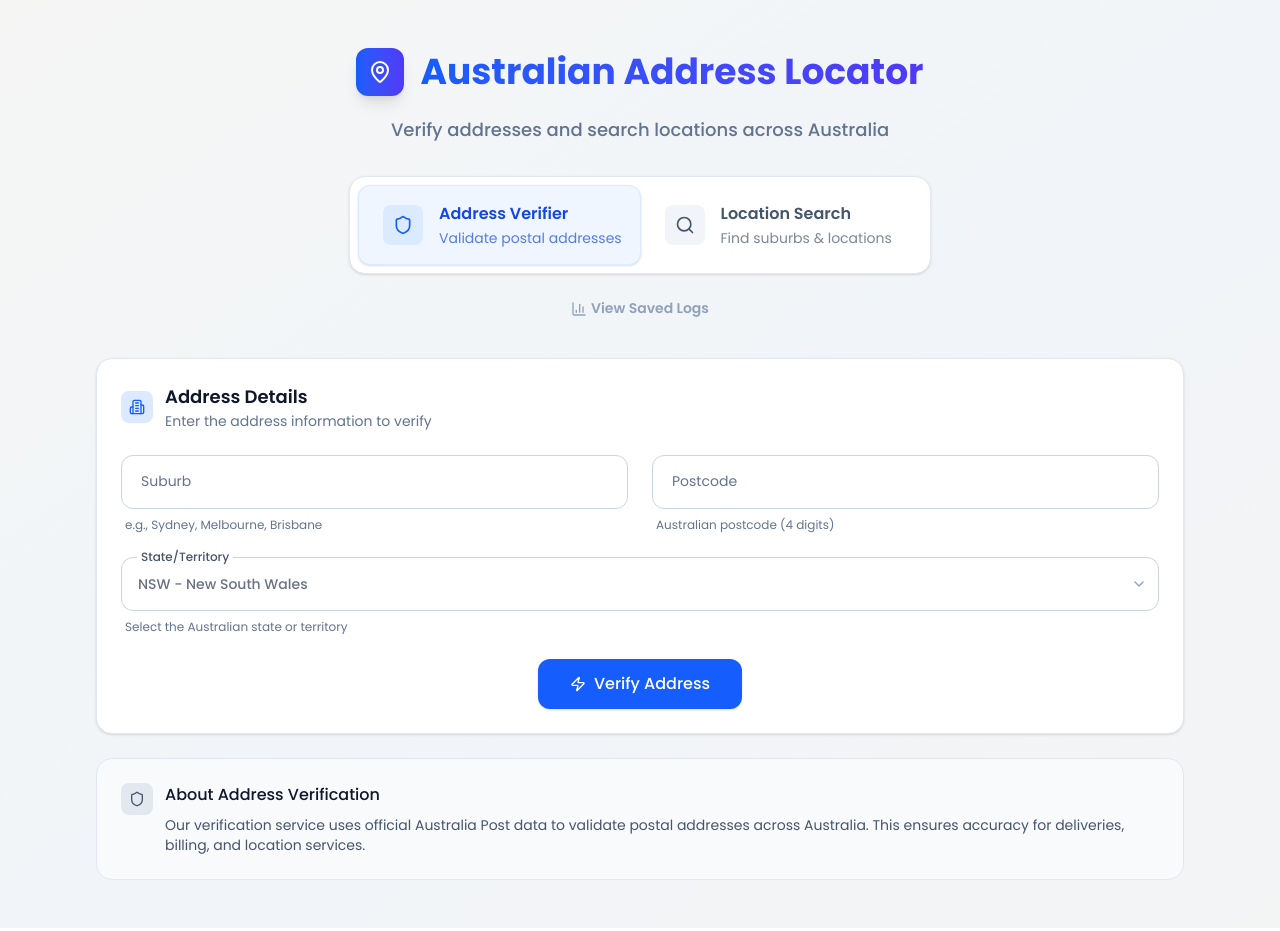
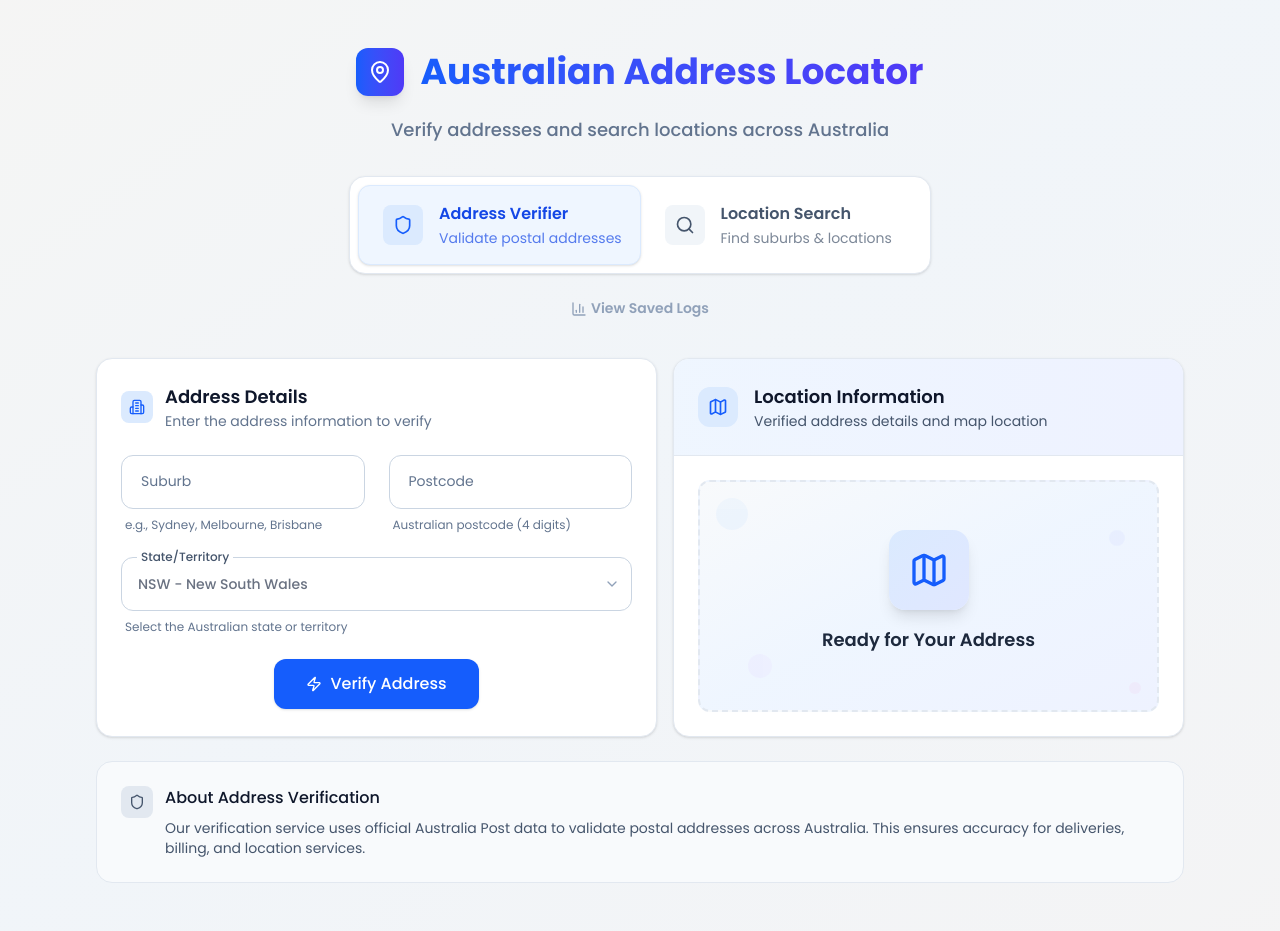
Before and after one commit to xandemon/aus-address-locator, a Next.js app: page / in a window 1280 px wide. Built offline with nearby package versions, Linux system fonts and the light colour scheme.

Commit message:
:star: feat: show validated map alongside form for better UX

```diff
--- a/components/source-tab.tsx
+++ b/components/source-tab.tsx
@@ -159,7 +159,7 @@ export function SourceTab() {
                 onChange={(e) => setSearchQuery(e.target.value)}
                 error={!!searchError}
                 errorMessage={searchError}
-                hint="Try: Melbourne, Sydney CBD, Brisbane"
+                hint="Try: Melbourne, Sydney, Brisbane"
               />
             </div>
             <Button
--- a/components/verifier-tab.tsx
+++ b/components/verifier-tab.tsx
@@ -138,7 +138,8 @@ export function VerifierTab() {
 
   return (
     <div className="space-y-4 sm:space-y-6">
-      <div className="bg-white border border-slate-200 rounded-2xl p-4 sm:p-6 shadow-sm">
+      <div className="flex flex-col lg:flex-row gap-4 h-auto lg:h-[auto]">
+        <div className="bg-white border border-slate-200 rounded-2xl p-4 sm:p-6 shadow-sm flex-1">
           <div className="flex items-center mb-4 sm:mb-6">
             <div className="w-8 h-8 bg-blue-100 rounded-lg flex items-center justify-center mr-3 flex-shrink-0">
               <Building2 className="w-4 h-4 text-blue-600" />
@@ -188,7 +189,7 @@ export function VerifierTab() {
             />
             {verifierData.lastResult && (
               <div
-              className={`border rounded-xl p-4 sm:p-5 ${
+                className={`border rounded-xl p-4 ${
                   verifierData.lastResult.isValid
                     ? "bg-emerald-50 border-emerald-200"
                     : "bg-red-50 border-red-200"
@@ -203,9 +204,9 @@ export function VerifierTab() {
                     }`}
                   >
                     {verifierData.lastResult.isValid ? (
-                    <CheckCircle className="w-4 h-4 sm:w-5 sm:h-5 text-emerald-600" />
+                      <CheckCircle className="w-4 h-4 text-emerald-600" />
                     ) : (
-                    <AlertTriangle className="w-4 h-4 sm:w-5 sm:h-5 text-red-600" />
+                      <AlertTriangle className="w-4 h-4 text-red-600" />
                     )}
                   </div>
                   <div className="flex-1 min-w-0">
@@ -250,11 +251,8 @@ export function VerifierTab() {
           </form>
         </div>
 
-      {verifierData.lastResult && (
-        <div className="space-y-4 sm:space-y-6">
-          {verifierData.lastResult?.isValid &&
-            verifierData.lastResult.location && (
-              <div className="bg-white border border-slate-200 rounded-2xl overflow-hidden shadow-sm">
+        <div className="space-y-4 sm:space-y-6 flex-1 h-[auto]">
+          <div className="bg-white border border-slate-200 rounded-2xl overflow-hidden shadow-sm h-full flex flex-col">
             <div className="bg-gradient-to-r from-blue-50 to-indigo-50 p-4 sm:p-6 border-b border-slate-200">
               <div className="flex items-center">
                 <div className="w-8 h-8 sm:w-10 sm:h-10 bg-blue-100 rounded-xl flex items-center justify-center mr-3 sm:mr-4 flex-shrink-0">
@@ -271,7 +269,8 @@ export function VerifierTab() {
               </div>
             </div>
 
-                <div className="p-4 sm:p-6 space-y-4 sm:space-y-6">
+            <div className="p-4 sm:p-6 space-y-4 sm:space-y-6 h-full">
+              {verifierData?.lastResult?.location && (
                 <div className="flex flex-col sm:flex-row sm:items-center sm:justify-between gap-3 sm:gap-0 p-3 sm:p-4 bg-slate-50 rounded-xl">
                   <div className="flex items-center">
                     <MapPin className="w-4 h-4 sm:w-5 sm:h-5 text-slate-600 mr-2 sm:mr-3 flex-shrink-0" />
@@ -292,22 +291,11 @@ export function VerifierTab() {
                     </span>
                   )}
                 </div>
+              )}
 
               {verifierData?.lastResult?.location?.latitude &&
               verifierData?.lastResult?.location?.longitude ? (
                 <div className="space-y-3">
-                      {/* <div className="flex items-center justify-between">
-                        <h4 className="font-medium text-slate-900">
-                          Map Location
-                        </h4>
-                        <div className="text-xs text-slate-500">
-                          {verifierData.lastResult.location.latitude.toFixed(6)}
-                          ,{" "}
-                          {verifierData.lastResult.location.longitude.toFixed(
-                            6
-                          )}
-                        </div>
-                      </div> */}
                   <div className="rounded-xl overflow-hidden border border-slate-200">
                     <iframe
                       width="100%"
@@ -316,26 +304,43 @@ export function VerifierTab() {
                       allowFullScreen
                       referrerPolicy="no-referrer-when-downgrade"
                       src={`https://www.google.com/maps?q=${verifierData?.lastResult?.location?.latitude},${verifierData?.lastResult?.location.longitude}&z=14&output=embed`}
-                          className="w-full sm:h-[350px]"
+                      className="w-full sm:h-[270px]"
                     />
                   </div>
                 </div>
               ) : (
-                    <div className="text-center py-6 sm:py-8 text-slate-500">
-                      <Map className="w-6 h-6 sm:w-8 sm:h-8 mx-auto mb-2 text-slate-300" />
-                      <p className="font-medium text-sm sm:text-base">
-                        Map location unavailable
+                <div className="flex items-center justify-center h-full bg-gradient-to-br from-slate-50 via-blue-50 to-indigo-50 rounded-xl border-2 border-dashed border-slate-200 relative overflow-hidden">
+                  <div className="absolute inset-0 opacity-5">
+                    <div className="absolute top-4 left-4 w-8 h-8 bg-blue-400 rounded-full"></div>
+                    <div className="absolute top-12 right-8 w-4 h-4 bg-indigo-400 rounded-full"></div>
+                    <div className="absolute bottom-8 left-12 w-6 h-6 bg-purple-400 rounded-full"></div>
+                    <div className="absolute bottom-4 right-4 w-3 h-3 bg-pink-400 rounded-full"></div>
+                  </div>
+
+                  <div className="text-center py-8 sm:py-12 px-6 relative z-10">
+                    <div className="w-16 h-16 sm:w-20 sm:h-20 bg-gradient-to-br from-blue-100 to-indigo-100 rounded-2xl flex items-center justify-center mx-auto mb-4 shadow-lg">
+                      <Map className="w-8 h-8 sm:w-10 sm:h-10 text-blue-600" />
+                    </div>
+                    <h3 className="font-semibold text-slate-800 mb-2 text-base sm:text-lg">
+                      {verifierData?.lastResult &&
+                      !verifierData?.lastResult?.isValid
+                        ? "Map Location Unavailable"
+                        : "Ready for Your Address"}
+                    </h3>
+                    {verifierData?.lastResult && (
+                      <p className="text-sm sm:text-base text-slate-600 mb-3">
+                        {verifierData?.lastResult?.isValid
+                          ? "Coordinates not provided for this address"
+                          : "Validate with correct address details to view map here"}
                       </p>
-                      <p className="text-xs sm:text-sm">
-                        Coordinates not provided for this address
-                      </p>
-                    </div>
                     )}
                   </div>
                 </div>
               )}
             </div>
-      )}
+          </div>
+        </div>
+      </div>
 
       <div className="bg-slate-50 border border-slate-200 rounded-2xl p-4 sm:p-6">
         <div className="flex items-start">
--- a/lib/services/australia-post.ts
+++ b/lib/services/australia-post.ts
@@ -102,7 +102,8 @@ export async function verifyAddress(
     console.error("Error verifying address:", error);
     return {
       isValid: false,
-      message: "Unable to verify address at this time. Please try again later.",
+      message:
+        "Unable to verify address. Please try with different details or try again later.",
     };
   }
 }
```
Lines whose indentation alone changed are shown as unchanged.
